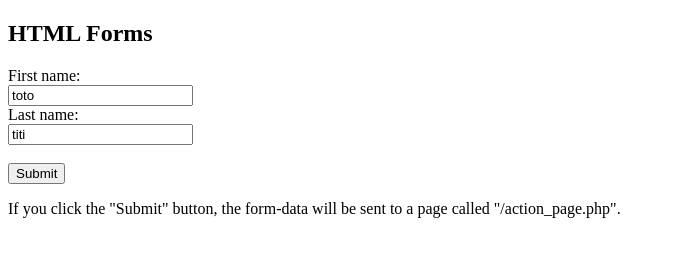
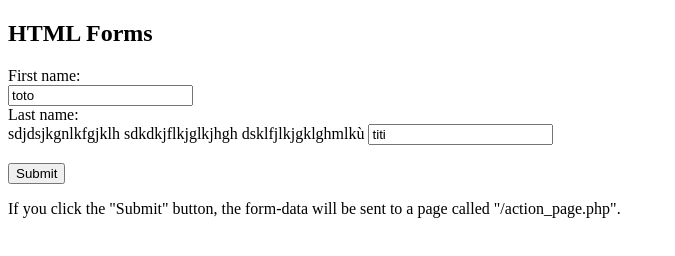
Before and after one commit to kaoutarbenbelaid/Mon-Projet-GIT-, a plain HTML site: page index.html in a window 1280 px wide. Shown: the whole page, without its empty margins (0-675 px from the left). Drawn offline with Linux system fonts and the light colour scheme.

Commit message:
edit index.html

```diff
--- a/index.html
+++ b/index.html
@@ -9,7 +9,9 @@
   <input type="text" name="firstname" value="toto">
   <br>
   Last name:<br>
-  <input type="text" name="lastname" value="titi">
+sdjdsjkgnlkfgjklh
+sdkdkjflkjglkjhgh
+dsklfjlkjgklghmlkù  <input type="text" name="lastname" value="titi">
   <br><br>
   <input type="submit" value="Submit">
 </form>
```
